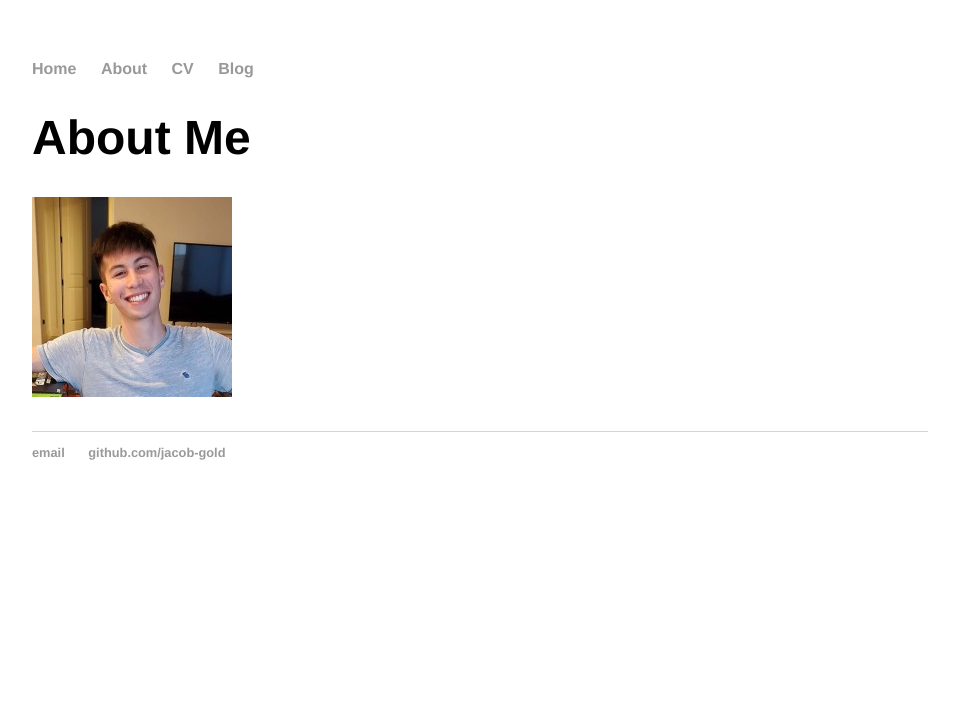
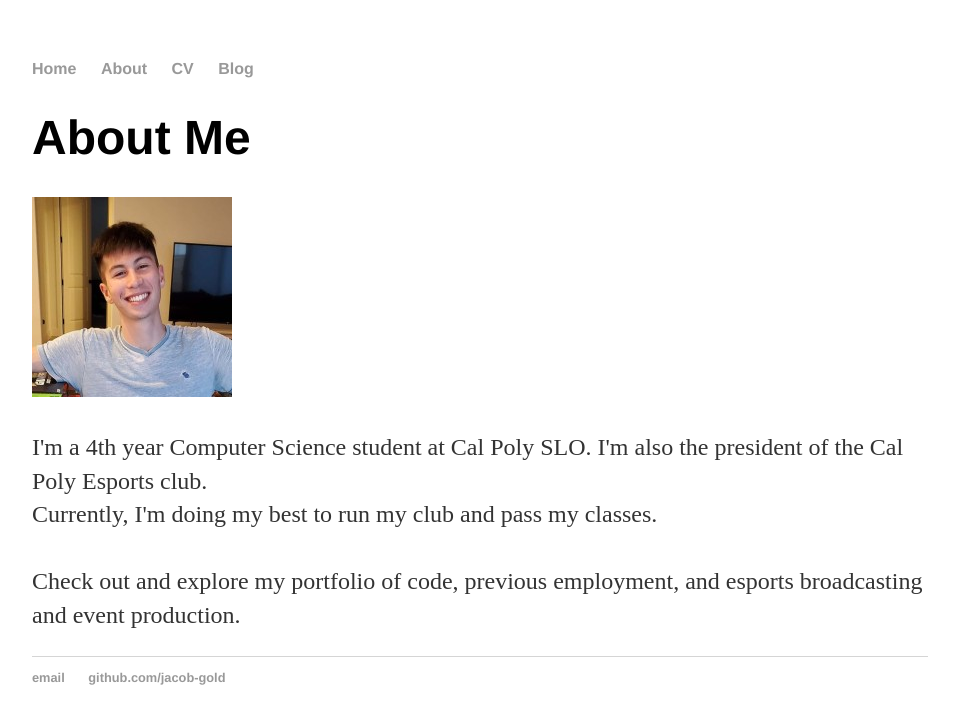
Before and after one commit to jacob-gold/jacob-gold.github.io, a Jekyll site: the page built from about/index.html, in a window 1280 px wide. Shown: the top 724 px of the page, without its empty margins (160-1113 px from the left). Built offline with Jekyll 4.4.1, drawn with Linux system fonts in a browser that asks for light colours.

Commit message:
updated about

```diff
--- a/about/index.html
+++ b/about/index.html
@@ -5,4 +5,8 @@ title: About Me
 <div class="blurb">
 	<h1>About Me</h1>
 	<p><img src="0.jpg" alt="Headshot"></p>
+	<p>I'm a 4th year Computer Science student at Cal Poly SLO. I'm also the president of the Cal Poly Esports club.
+	<br>Currently, I'm doing my best to run my club and pass my classes.
+	<br>
+	<br />Check out and explore my portfolio of code, previous employment, and esports broadcasting and event production.</p>
 </div><!-- /.blurb -->
```
